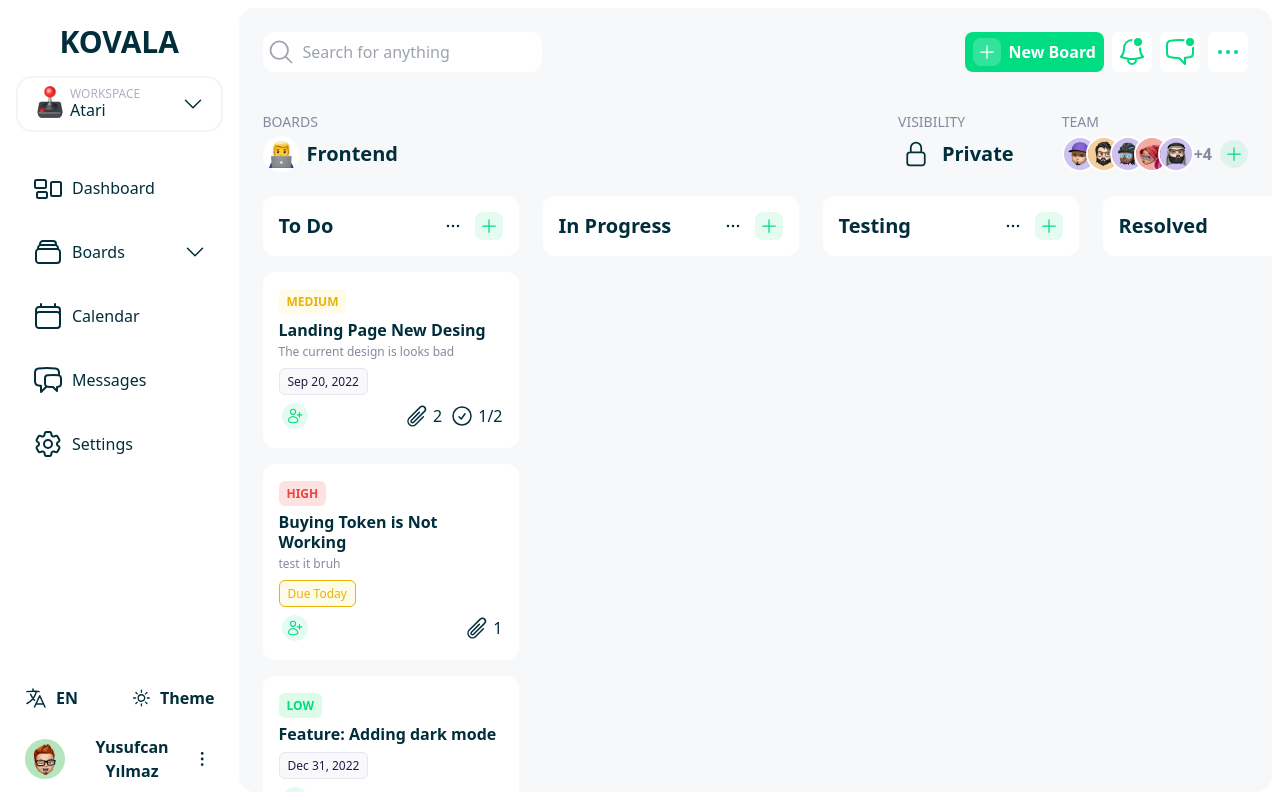
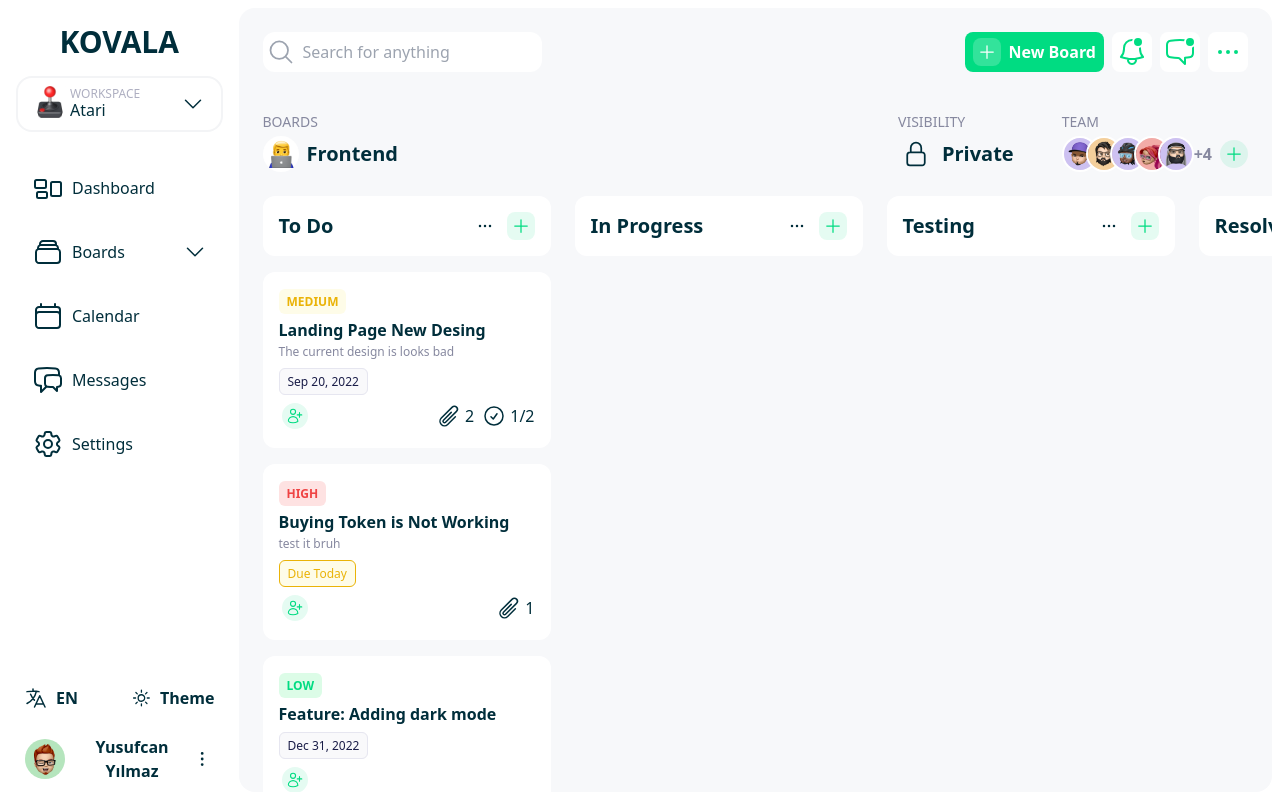
Before and after one commit to YusufcanY/kovala, a Nuxt app: page /boards/1 in a window 1280 px wide. Built offline with nearby package versions, Linux system fonts and the light colour scheme.

Commit message:
improvement: ui improvements for larger screens

```diff
--- a/components/board/List.vue
+++ b/components/board/List.vue
@@ -30,7 +30,7 @@
   }
 </script>
 <template>
-  <div class="flex min-w-[16rem] flex-[0_0_auto] flex-col space-y-4">
+  <div class="flex min-w-[18rem] flex-1 flex-col space-y-4">
     <div
       class="flex items-center justify-between whitespace-nowrap rounded-xl bg-white p-4 dark:bg-dark-page-body"
     >
--- a/pages/boards/[board].vue
+++ b/pages/boards/[board].vue
@@ -40,7 +40,7 @@
       <BoardInfoSubheader />
     </div>
     <div
-      class="grid grid-flow-col grid-cols-[unset] grid-rows-[unset] gap-x-6 overflow-scroll px-6 pb-6 hide-scrollbar"
+      class="grid grid-flow-col grid-cols-[repeat(5,1fr)] grid-rows-[unset] gap-x-6 overflow-scroll px-6 pb-6 hide-scrollbar"
     >
       <BoardList v-for="(item, index) in boards" :key="index" :list="item" />
     </div>
```
